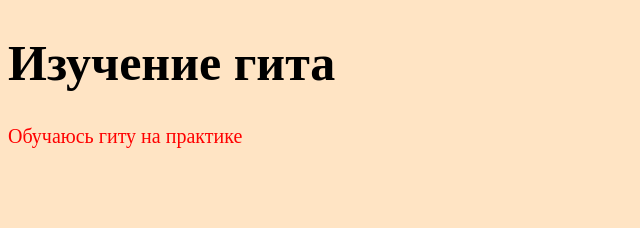
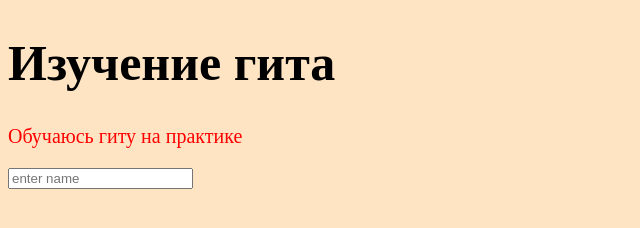
Before and after one commit to ChiefCreator/Git-practice, a plain HTML site: page index.html in a window 1280 px wide. Shown: the whole page, without its empty margins (0-640 px from the left). Drawn offline with Linux system fonts and the light colour scheme.

Commit message:
Создание поля ввода имени

```diff
--- a/index.html
+++ b/index.html
@@ -10,5 +10,6 @@
 <body>
     <h1 class="title">Изучение гита</h1>
     <p class="text">Обучаюсь гиту на практике</p>
+    <input placeholder="enter name">
     <script src="script.js"></script>
 </body>
```
